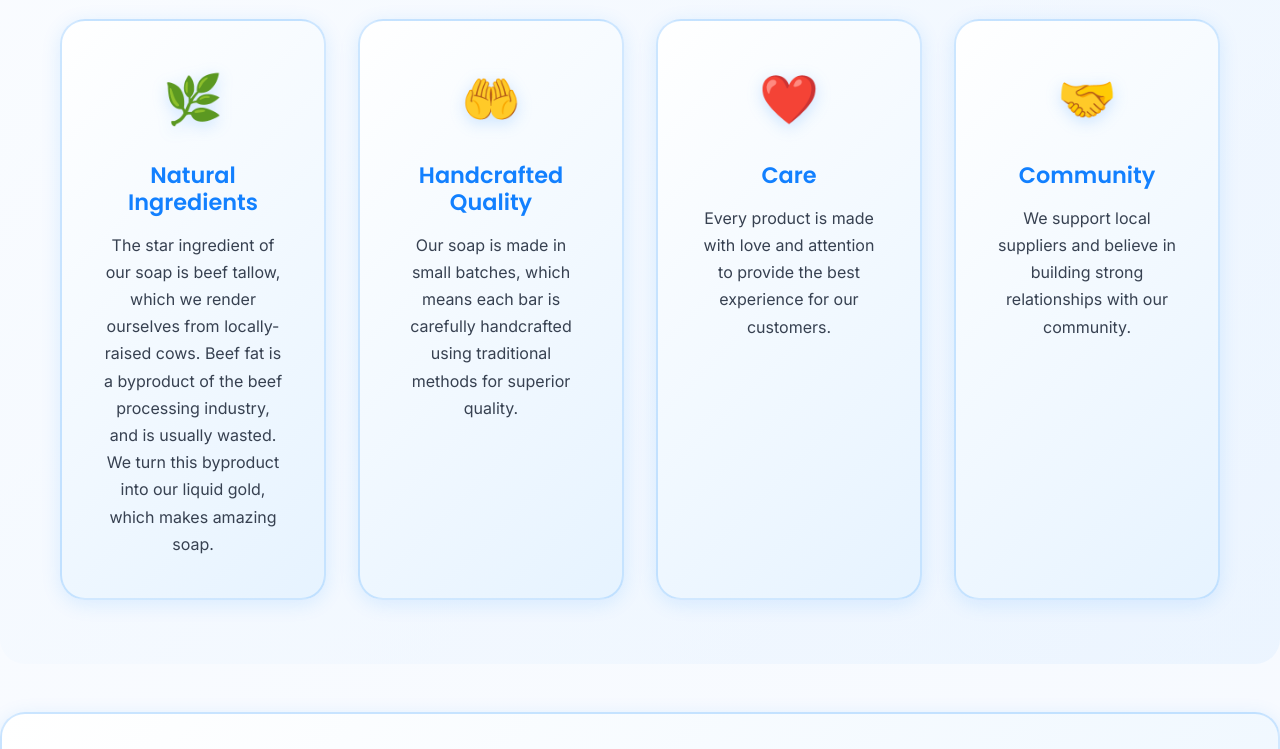
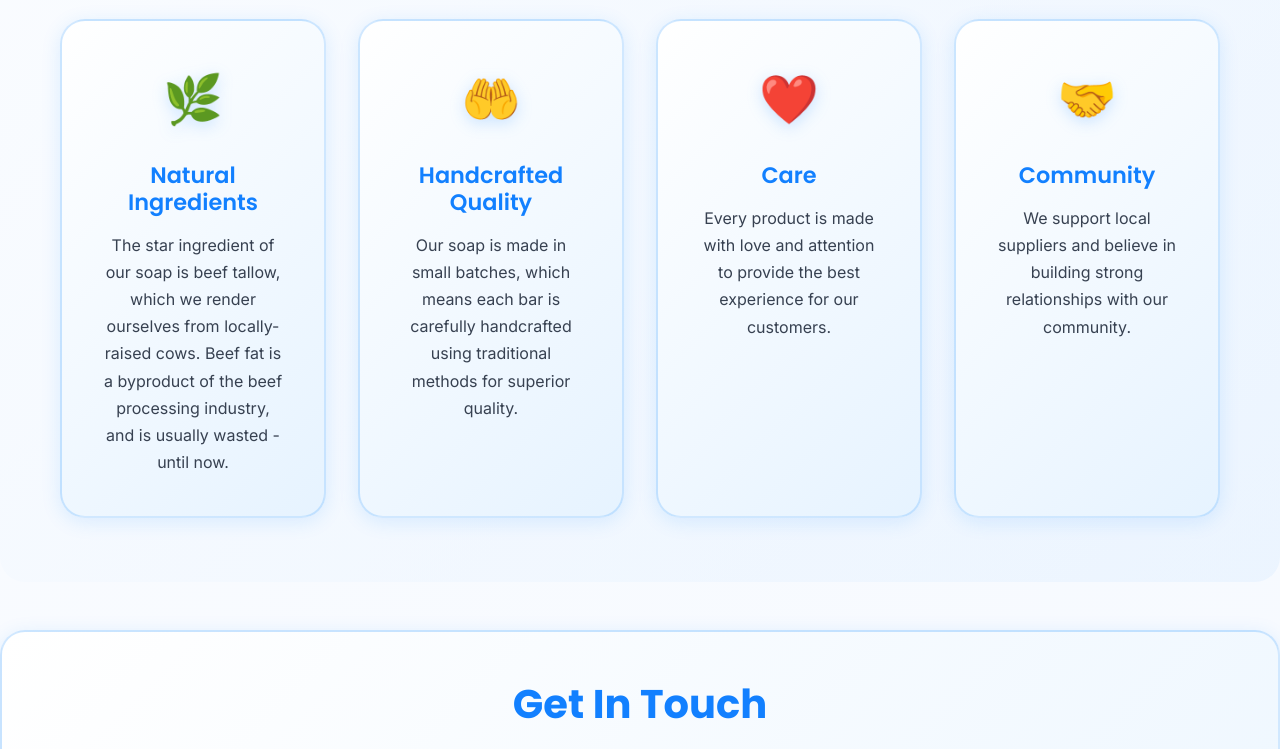
Before and after one commit to pessemaa/clean_cow_co, a Next.js app: page / in a window 1280 px wide. Shown: the part 820-1569 px from the top of the page. Built offline with nearby package versions, Linux system fonts and the light colour scheme; no server answers.

Commit message:
Update page.js

```diff
--- a/app/page.js
+++ b/app/page.js
@@ -7,7 +7,7 @@ export default function Home() {
     {
       icon: '🌿',
       title: 'Natural Ingredients',
-      desc: 'The star ingredient of our soap is beef tallow, which we render ourselves from locally-raised cows. Beef fat is a byproduct of the beef processing industry, and is usually wasted. We turn this byproduct into our liquid gold, which makes amazing soap.'
+      desc: 'The star ingredient of our soap is beef tallow, which we render ourselves from locally-raised cows. Beef fat is a byproduct of the beef processing industry, and is usually wasted - until now.'
     },
     {
       icon: '🤲',
```
